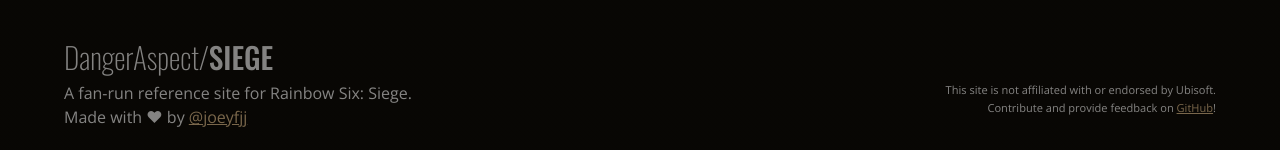
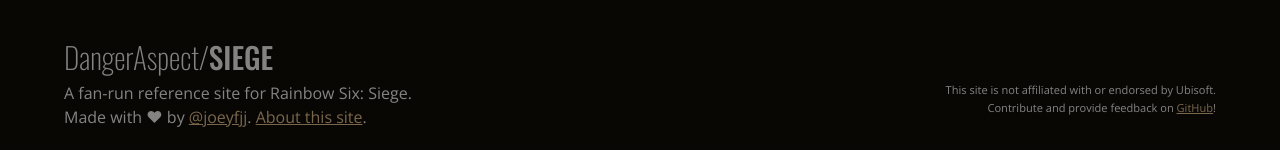
Before and after one commit to DangerAspect/siege, a Jekyll site: the page built from index.md, in a window 1280 px wide. Shown: the part 1191-1341 px from the top of the page. Built offline with Jekyll 4.4.1, drawn with Linux system fonts in a browser that asks for light colours.

Commit message:
footer: Add about link

```diff
--- a/_includes/footer.html
+++ b/_includes/footer.html
@@ -2,7 +2,7 @@
   <div class="site-identity">
     <p class="site-name">DangerAspect/<span class="game">Siege</span></p>
     <p>{{- site.description | escape -}}</p>
-    <p>Made with ♥ by <a href="https://twitter.com/joeyfjj">@joeyfjj</a></p>
+    <p>Made with ♥ by <a href="https://twitter.com/joeyfjj">@joeyfjj</a>. <a href="/about">About this site</a>.</p>
   </div>
   <div class="site-notices">
     <p>
```
